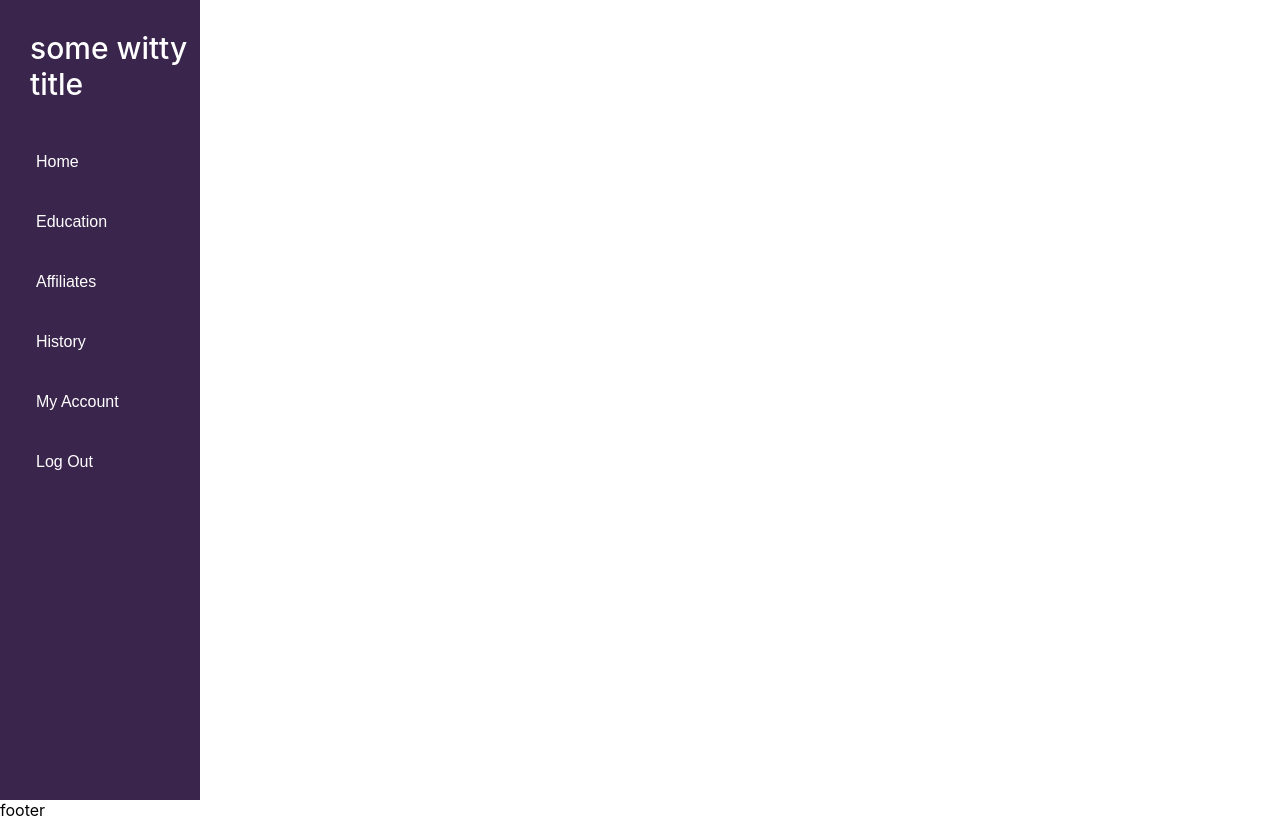
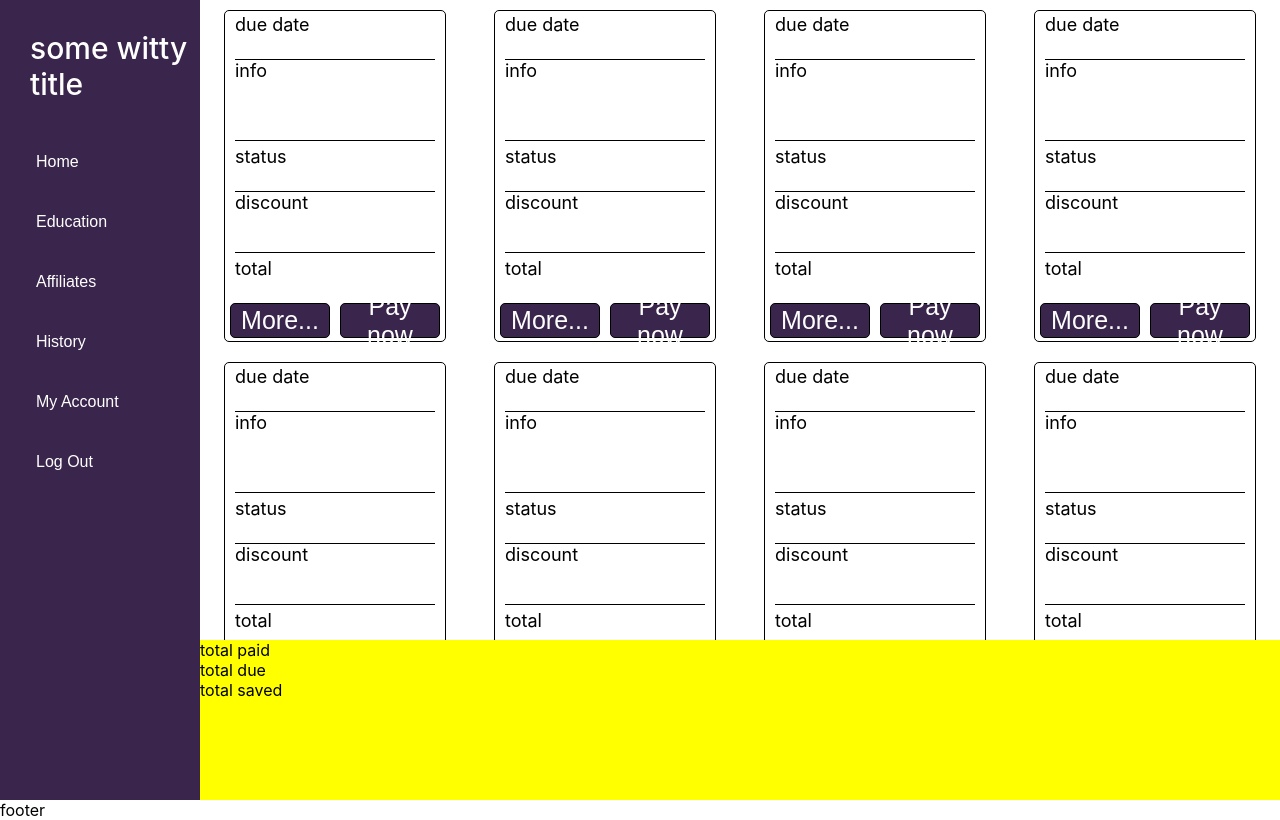
Before and after one commit to williamcd/PaymentPortal, a React (Create React App) app: page /history in a window 1280 px wide. Built offline with nearby package versions, Linux system fonts and the light colour scheme.

Commit message:
added education and history pages

```diff
--- a/src/components/Education.js
+++ b/src/components/Education.js
@@ -155,27 +155,26 @@ const DropDowns = styled.div`
     flex-direction: column;
     align-items: center;
     margin-top: 30px;
+    transition: transform 1s;
     padding-bottom: 10px;
 `
-const DropDown = styled.button`
+const DropDown = styled.div`
     width: calc(90vw - 200px);
     min-height: 40px;
-    /* max-height: 280px; */
     margin-top: 10px;
     font-size: 26px;
     font-weight: 500;
     display: flex;
+    align-content: center;
     justify-content: space-between;
     padding-left: 20px;
     padding-right: 20px;
-    transition-duration: 0.4s;
     text-decoration: none;
     border: 1px solid black;
     outline: none;
-    :active {
-        border: 1px solid black;
-        outline: none;
-    }
+    background-color: rgba(37, 14, 57, 0.9);
+    color: white;
+    border-radius: 5px;
     .open {
         height: 300px;
     }
--- a/src/components/History.js
+++ b/src/components/History.js
@@ -1,18 +1,51 @@
 import React, { Component } from 'react';
 import styled from 'styled-components';
+import HistoryCard from './HistoryCard';
 
 class History extends Component {
     render() {
         return (
-            <Graph>
-
-            </Graph>
+            <Everything>
+                <Graph>
+                    <HistoryCard />
+                    <HistoryCard />
+                    <HistoryCard />
+                    <HistoryCard />
+                    <HistoryCard />
+                    <HistoryCard />
+                    <HistoryCard />
+                    <HistoryCard />
+                    <HistoryCard />
+                    <HistoryCard />
+                </Graph>
+                <TotalRemaining>
+                    <div>total paid</div>
+                    <div>total due</div>
+                    <div>total saved</div>
+                </TotalRemaining>
+            </Everything>
         );
     }
 }
 
+const Everything = styled.div`
+    display: flex;
+    flex-direction: column;
+    justify-content: space-between;
+`
 const Graph = styled.div`
     width: calc(100vw - 200px);
+    height: 80vh;
+    display: flex;
+    flex-direction: row;
+    justify-content: space-around;
+    flex-wrap: wrap;
+    overflow: scroll;
+`
+const TotalRemaining = styled.div`
+    height: 20vh;
+    width: calc(100vw - 200px);
+    background-color: yellow;
 `
 
 export default History;
--- /dev/null
+++ b/src/components/HistoryCard.js
@@ -0,0 +1,93 @@
+import React, { Component } from 'react';
+import styled from 'styled-components';
+
+class HistoryCard extends Component {
+    render() {
+        return (
+            <Card>
+                <div className="date">due date</div>
+                <div className="reason">info</div>
+                <div className="status">status</div>
+                <div className="cost">discount</div>
+                <div className="total">total</div>
+                <div className="buttons">
+                    <button className="info">More...</button>
+                    <button className="paynow">Pay now</button>
+                </div>
+            </Card>
+        );
+    }
+}
+const Card = styled.div`
+    width: 220px;
+    height: 330px;
+    border: 1px solid black;
+    border-radius: 5px;
+    display: flex;
+    margin: 10px;
+    flex-direction: column;
+    justify-content: space-around;
+    align-items: center;
+    .date {
+        height: 40px;
+        width: 200px;
+        font-size: 18px;
+    }
+    .reason {
+        height: 80px;
+        width: 200px;
+        font-size: 18px;
+        border-bottom: 1px solid black;
+        border-top: 1px solid black;
+    }
+    .status {
+        height: 40px;
+        width: 200px;
+        font-size: 18px;
+    }
+    .cost {
+        height: 60px;
+        width: 200px;
+        font-size: 18px;
+        border-bottom: 1px solid black;
+        border-top: 1px solid black;
+    }
+    .total {
+        height: 40px;
+        width: 200px;
+        font-size: 18px;
+    }
+    .buttons {
+        display: flex;
+        flex-direction: row;
+    }
+    .info {
+        height: 35px;
+        width: 100px;
+        font-size: 25px;
+        border: 1px solid black;
+        border-radius: 5px;
+        background-color: rgba(37, 14, 57, 0.9);
+        color: white;
+        display: flex;
+        align-items: center;
+        justify-content: center;
+        align-self: center;
+    }
+    .paynow {
+        height: 35px;
+        width: 100px;
+        margin-left: 10px;
+        font-size: 25px;
+        border: 1px solid black;
+        border-radius: 5px;
+        background-color: rgba(37, 14, 57, 0.9);
+        color: white;
+        display: flex;
+        align-items: center;
+        justify-content: center;
+        align-self: center;
+    }
+`
+
+export default HistoryCard;
```
